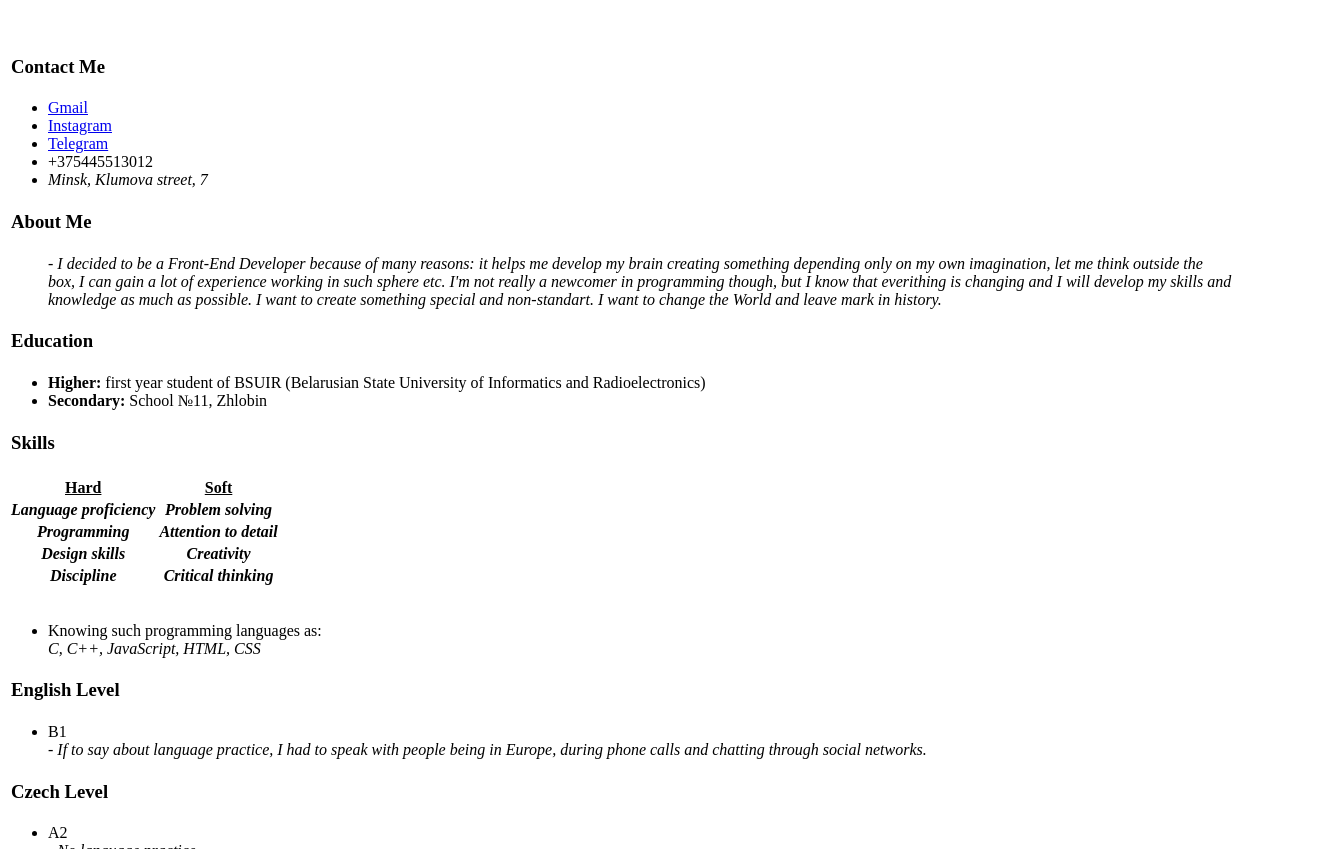
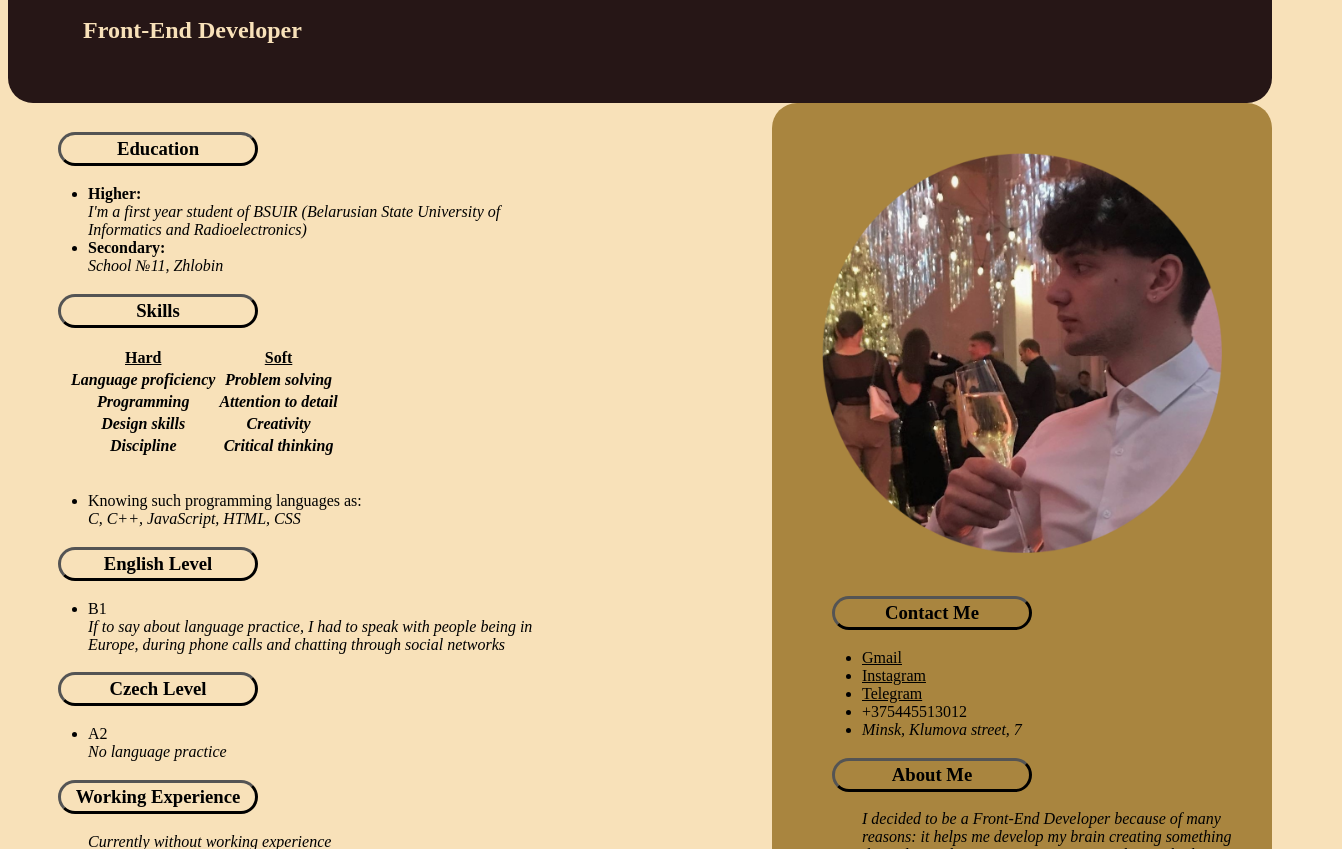
Before and after one commit to pashamikhalchenko/rsschool-cv, a plain HTML site: page index.html in a window 1280 px wide. Shown: the part 118-967 px from the top of the page, 1342 px wide, since content can reach past the window. Drawn offline with Linux system fonts and the light colour scheme; files whose address does not match are found by name.

Commit message:
docs: update html code

```diff
--- a/index.html
+++ b/index.html
@@ -5,15 +5,15 @@
     <meta http-equiv="X-UA-Compatible" content="IE=edge">
     <meta name="viewport" content="width=device-width, initial-scale=1.0">
     <title>CV</title>
-    <link rel="stylesheet" href="C:\Users\Victus\Desktop\rs_school\css\style.css" type="text/css">
+    <link rel="stylesheet" href="C:\Users\Victus\Desktop\rs_school\rsschool-cv\style.css" type="text/css">
 </head>
 <body>
     <div id="top">
-        <h1><big>Pavel Mikhalchenko</big></h1>
+        <h1>Pavel Mikhalchenko</h1>
         <h2>Front-End Developer</h2>
     </div>
     <div id="right">
-        <img id="img" title="My Image" alt="" src="C:\Users\Victus\Desktop\rs_school\img\photo_2023-03-19_13-53-16-round.png"></img>
+        <img id="img" title="My Image" alt="" src="C:\Users\Victus\Desktop\rs_school\rsschool-cv\photo_2023-03-19_13-53-16-round.png"></img>
             <h3><table id="contact"><tr><th>Contact Me</th></tr></table></h3>
             <ul>
                 <li><a class = "link" href = "mailto:qazjr5646270@gmail.com", target = "_blank">Gmail</a><br></li>
@@ -24,14 +24,14 @@
             </ul>
             <h3><table id="about"><tr><th>About Me</th></tr></table></h3>
             <div>
-                <blockquote><i>- I decided to be a Front-End Developer because of many reasons: it helps me develop my brain creating something depending only on my own imagination, let me think outside the box, I can gain a lot of experience working in such sphere etc. I'm not really a newcomer in programming  though, but I know that everithing is changing and I will develop my skills and knowledge as much as possible. I want to create something special and non-standart. I want to change the World and leave mark in history.</i></blockquote>
+                <blockquote><i>I decided to be a Front-End Developer because of many reasons: it helps me develop my brain creating something depending only on my own imagination, let me think outside the box, I can gain a lot of experience working in such sphere etc. I'm not really a newcomer in programming  though, but I know that everithing is changing and I will develop my skills and knowledge as much as possible. I want to create something special and non-standart. I want to change the World and leave mark in history</i></blockquote>
         </div>
     </div>
     <div id="left">
     <h3><table  id="education"><tr><th>Education</th></tr></table></h3>
     <ul>
-        <li><b>Higher:</b> first year student of BSUIR (Belarusian State University of Informatics and Radioelectronics)</li>
-        <li><b>Secondary:</b> School №11, Zhlobin</li>
+        <li><b>Higher:</b><br><i>I'm a first year student of BSUIR (Belarusian State University of Informatics and Radioelectronics)</i></li>
+        <li><b>Secondary:</b><br><i>School №11, Zhlobin</i></li>
     </ul>
     <h3><div><table id="skills"><tr><th>Skills</th></tr></table></div></h3>
         <table id="table">
@@ -64,15 +64,15 @@
     <h3><table id="english"><tr><th>English Level</th></tr></table></h3>
     <ul>
         <li>B1</li>
-        <div><i>- If to say about language practice, I had to speak with people being in Europe, during phone calls and chatting through social networks.</i></div>
+        <div><i>If to say about language practice, I had to speak with people being in Europe, during phone calls and chatting through social networks</i></div>
     </ul>
     <h3><table id="czech"><tr><th>Czech Level</th></tr></table></h3>
     <ul>
         <li>A2</li>
-        <div><i>- No language practice.</i></div>
+        <div><i>No language practice</i></div>
     </ul>
     <h3><table id="work"><tr><th>Working Experience</th></tr></table></h3>
-        <blockquote><i>- Currently without working experience</i></blockquote>
+        <blockquote><i>Currently without working experience</i></blockquote>
     <h3><table id="code"><tr><th>Example of Code</th></tr></table></h3>
     <pre>
         function checkForm(el)
@@ -93,7 +93,7 @@
             }
             else {
             alert("All fields are filled");
-            window.location = 'https://www.instagram.com/prodbyneko/'; // my IG page :)
+            window.location = 'https://www.instagram.com/prodbyneko/'; // my IG page
             return false;
             }
         }
--- /dev/null
+++ b/style.css
@@ -0,0 +1,124 @@
+body
+{
+    background: rgb(248, 225, 185);
+}
+.link
+{
+    color : rgb(0, 0, 0);
+}
+.link:hover
+{
+    color:rgb(248, 225, 185);
+    text-decoration-color:rgb(248, 225, 185);
+}
+h1, h2
+{
+    color: rgb(248, 225, 185);
+    padding: 5px;
+    position: relative;
+    left: 70px;
+    top: 40px;
+}
+ #top
+ {
+    border-radius: 25px;
+    background-color: rgb(38, 22, 22);
+    height: 200px;
+    float: top;
+ }
+  #right
+ {
+    background-color: rgb(169, 133, 63);
+    border-radius: 25px;
+    float: right;
+    height: 2000px;
+    width: 450px;
+    padding-left: 50px;
+    padding-top: 50px;
+ }
+  #left
+ {
+    float: left;
+    height: 2000px;
+    width: 500px;
+    padding-left: 40px;
+    padding-top: 10px;
+ }
+  .block
+  {
+    position: relative;
+  }
+  #table
+  {
+    padding-left: 20px;
+  }
+  #img
+  {
+    height: 400px;
+    width: 400px;
+    padding-bottom: 20px;
+  }
+  #education
+  {
+    border-style: outset;
+    border-color: rgb(0, 0, 0);
+    border-radius: 20px;
+    width: 200px;
+    margin: 10px;
+  }
+  #skills
+  {
+    border-style: outset;
+    border-color: rgb(0, 0, 0);
+    border-radius: 20px;
+    width: 200px;
+    margin: 10px;
+  }
+  #english
+  {
+    border-style: outset;
+    border-color: rgb(0, 0, 0);
+    border-radius: 20px;
+    width: 200px;
+    margin: 10px;
+  }
+  #czech
+  {
+    border-style: outset;
+    border-color: rgb(0, 0, 0);
+    border-radius: 20px;
+    width: 200px;
+    margin: 10px;
+  }
+  #work
+  {
+    border-style: outset;
+    border-color: rgb(0, 0, 0);
+    border-radius: 20px;
+    width: 200px;
+    margin: 10px;
+  }
+  #code
+  {
+    border-style: outset;
+    border-color: rgb(0, 0, 0);
+    border-radius: 20px;
+    width: 200px;
+    margin: 10px;
+  }
+  #contact
+  {
+    border-style: outset;
+    border-color: rgb(0, 0, 0);
+    border-radius: 20px;
+    width: 200px;
+    margin: 10px;
+  }
+  #about
+  {
+    border-style: outset;
+    border-color: rgb(0, 0, 0);
+    border-radius: 20px;
+    width: 200px;
+    margin: 10px;
+  }
```
Also changed, not shown: photo_2023-03-19_13-53-16-round.png (added).
